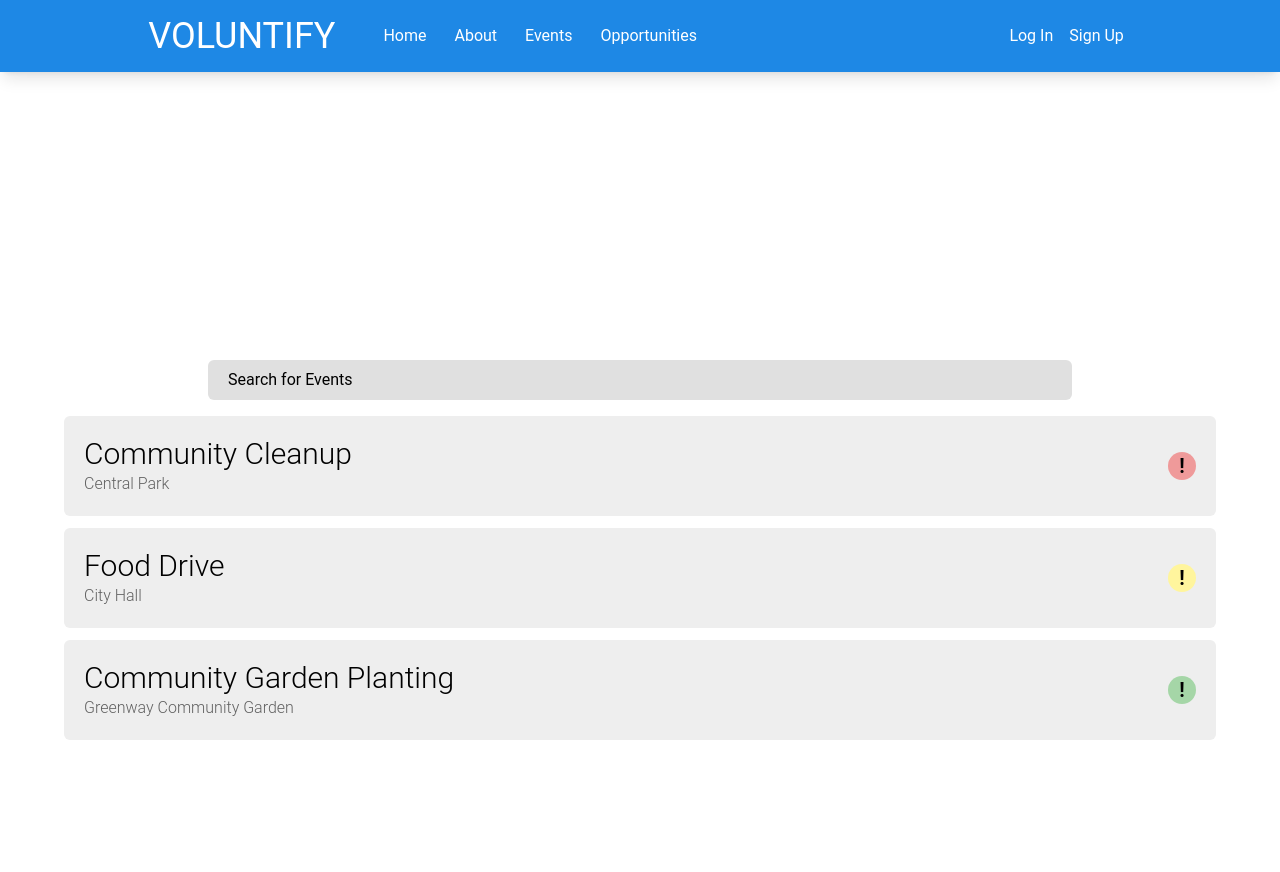
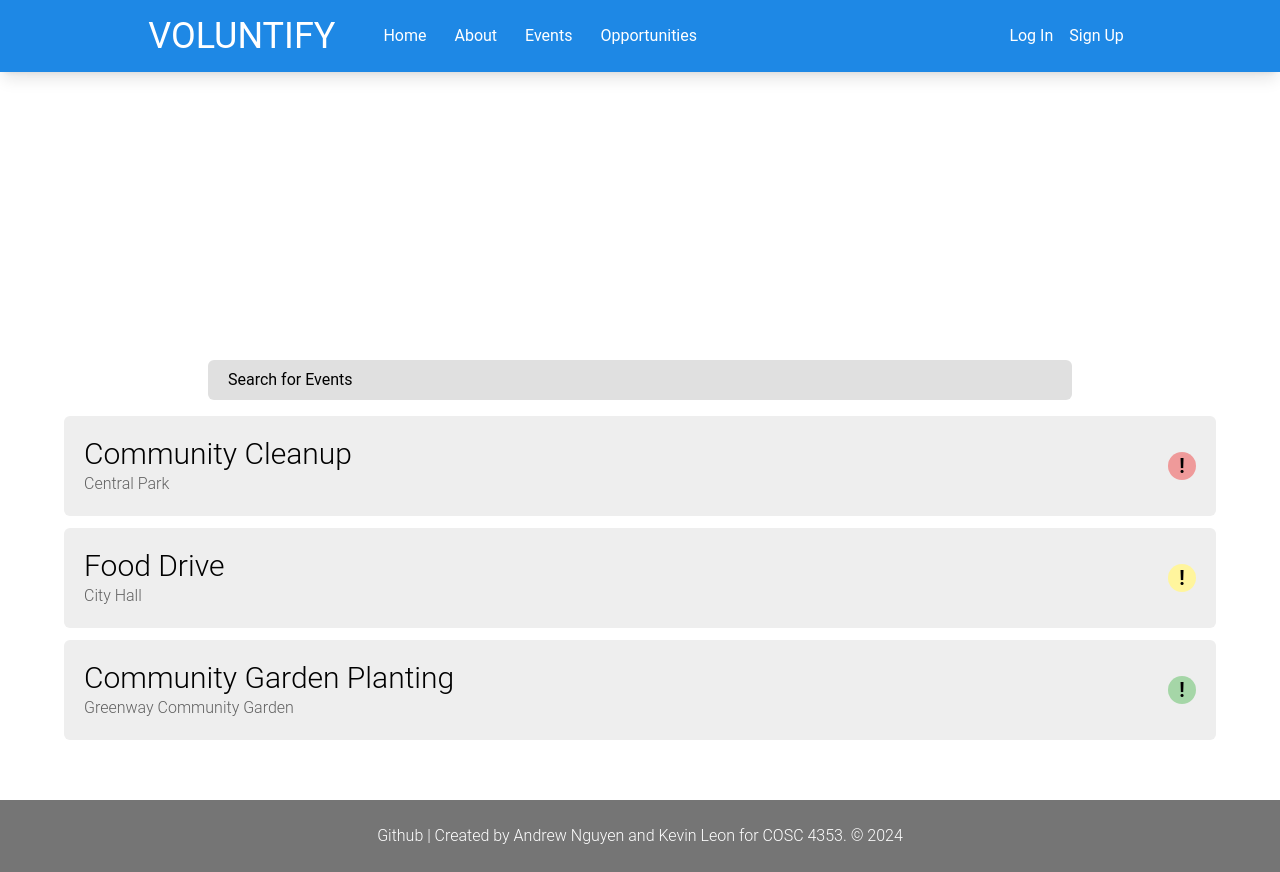
Before and after one commit to AndrewN2001/4353Group47, a React (Create React App) app in the folder frontend/: page /eventlist in a window 1280 px wide. Before the commit the page ends 800 px from the top, so only its background shows below. Built offline with nearby package versions, Linux system fonts and the light colour scheme.

Commit message:
added footer

```diff
--- a/frontend/src/App.js
+++ b/frontend/src/App.js
@@ -16,6 +16,7 @@ import {
   Route
 } from "react-router-dom"
 import { AuthProvider, useAuth } from "./middleware/user-vertification";
+import Footer from "./components/footer";
 function App(){
   return(
     <AuthProvider>
@@ -71,6 +72,8 @@ function App(){
             />
           </Routes>
         </BrowserRouter>
+
+        <Footer/>
       </div>
     </AuthProvider>
   )
--- /dev/null
+++ b/frontend/src/components/footer.js
@@ -0,0 +1,9 @@
+import React from "react";
+
+export default function Footer(){
+    return(
+        <div className="text-center bg-gray-600 text-white font-light py-6">
+            <a className="hover:underline hover:underline-offset-2" target='_blank' href="https://github.com/AndrewN2001/4353Group47">Github</a> | Created by Andrew Nguyen and Kevin Leon for COSC 4353. © 2024
+        </div>
+    )
+}
```
